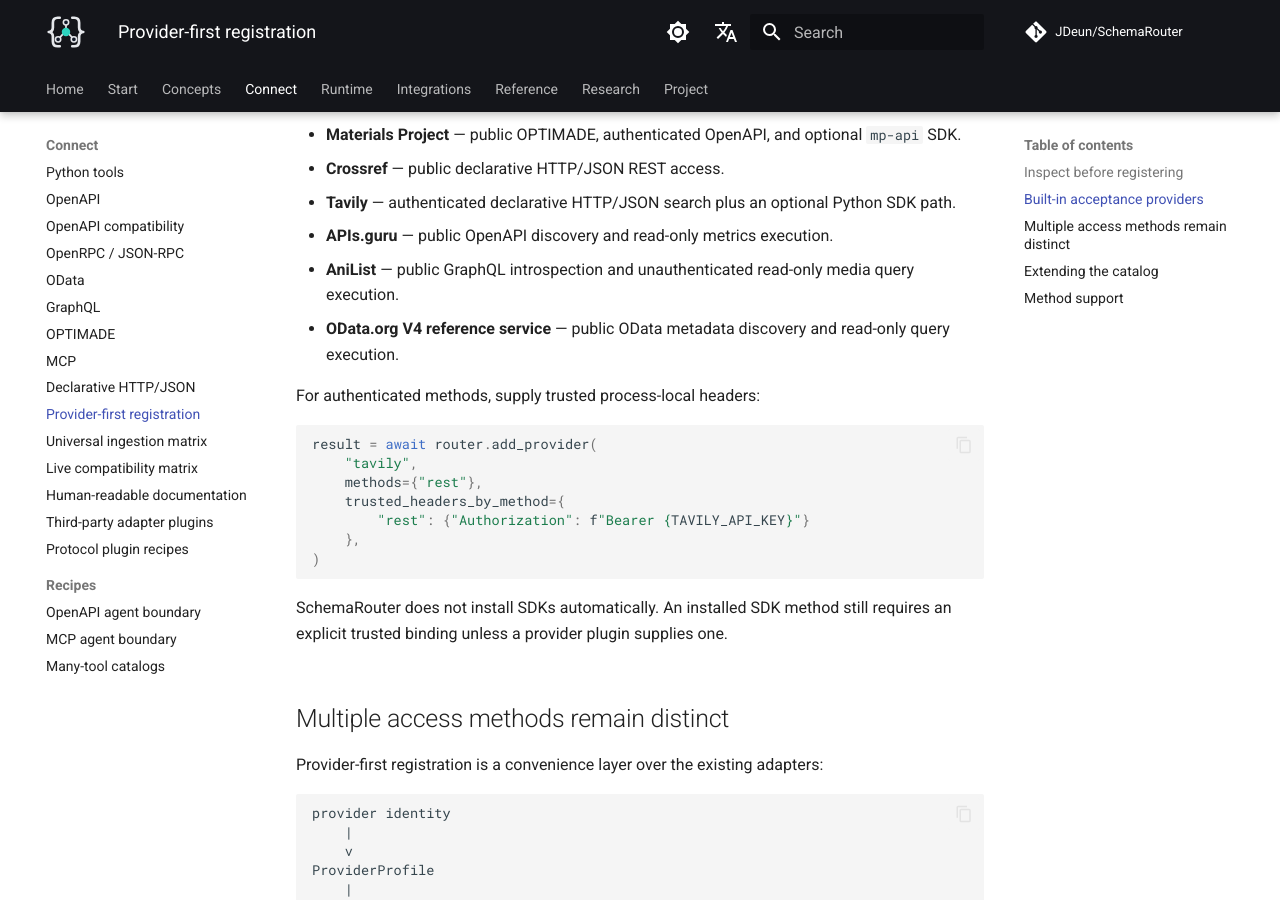
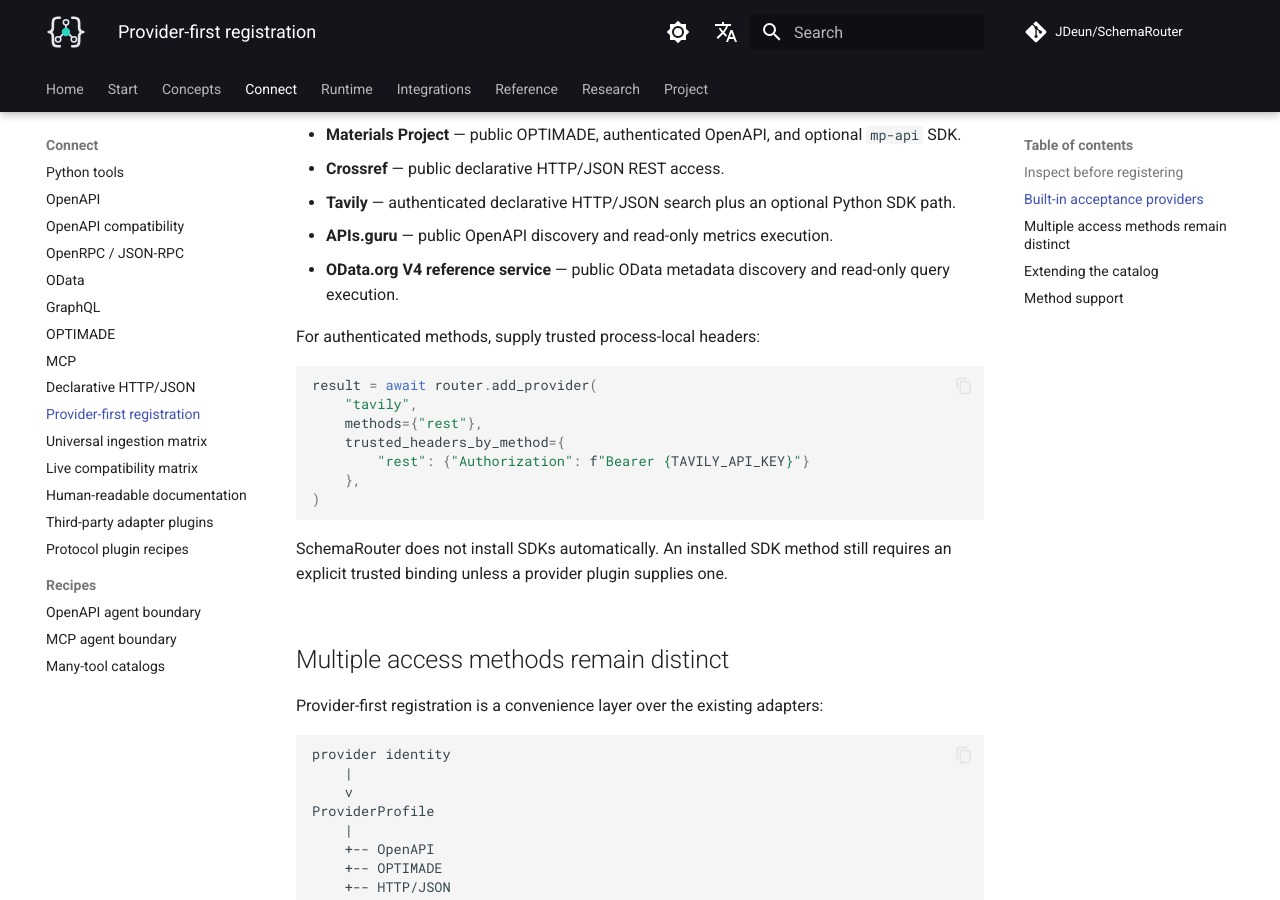
Before and after one commit to JDeun/SchemaRouter, an MkDocs documentation site: the page built from docs/guides/provider-first-registration.md, in a window 1280 px wide and 900 px high, scrolled down 1015 px. Built offline with MkDocs 1.6.1 and Material for MkDocs 9.7.7, drawn with Linux system fonts in a browser that asks for light colours; comment, search, counter and statistics services are not loaded.

Commit message:
docs: remove unvalidated AniList acceptance profile

```diff
--- a/docs/guides/provider-first-registration.md
+++ b/docs/guides/provider-first-registration.md
@@ -42,7 +42,6 @@
 - **Crossref** — public declarative HTTP/JSON REST access.
 - **Tavily** — authenticated declarative HTTP/JSON search plus an optional Python SDK path.
 - **APIs.guru** — public OpenAPI discovery and read-only metrics execution.
-- **AniList** — public GraphQL introspection and unauthenticated read-only media query execution.
 - **OData.org V4 reference service** — public OData metadata discovery and read-only query execution.
 
 For authenticated methods, supply trusted process-local headers:
```
